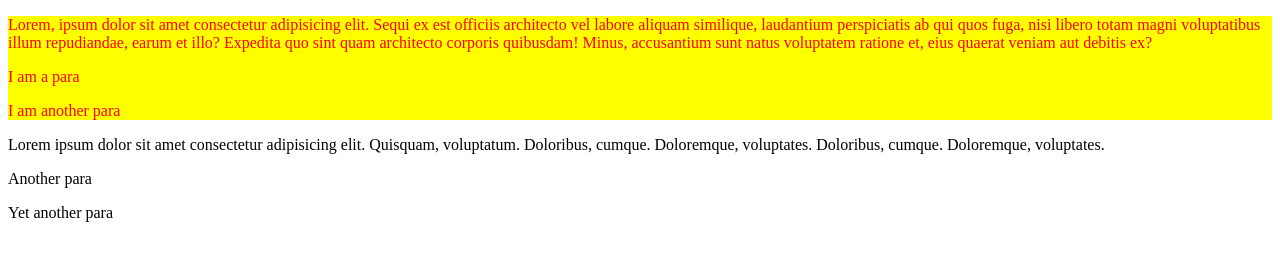
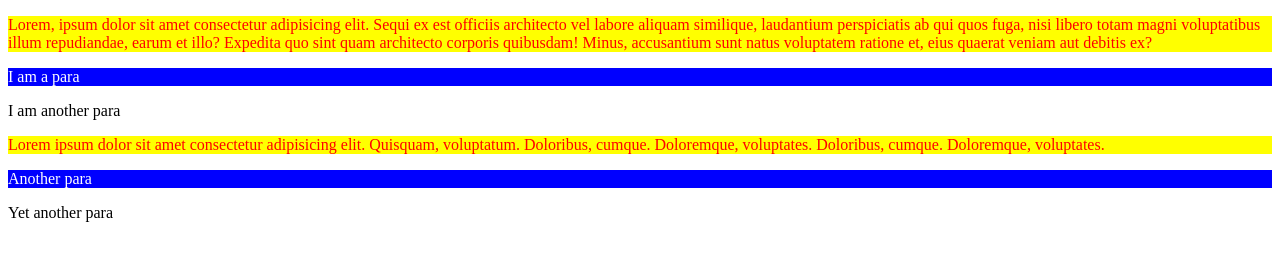
Before and after one commit to adeebanaushahi2001-web/sigma-web-development-, a plain HTML site: page tutorial 20/index.html in a window 1280 px wide. Drawn offline with Linux system fonts and the light colour scheme.

Commit message:
Update index.html

```diff
--- a/tutorial 20/index.html
+++ b/tutorial 20/index.html
@@ -5,11 +5,11 @@
     <meta name="viewport" content="width=device-width, initial-scale=1.0">
     <title>paras styling</title>
     <style>
-        div:first-child{
+        div p:first-child{
             color: red;
             background-color: yellow;
         }
-        div:second-child{
+        div p:nth-child(2){
             color: white;
             background-color: blue;
         }
@@ -27,4 +27,5 @@
         <p>Yet another para</p>
     </div>
 </body>
+
 </html>
```
